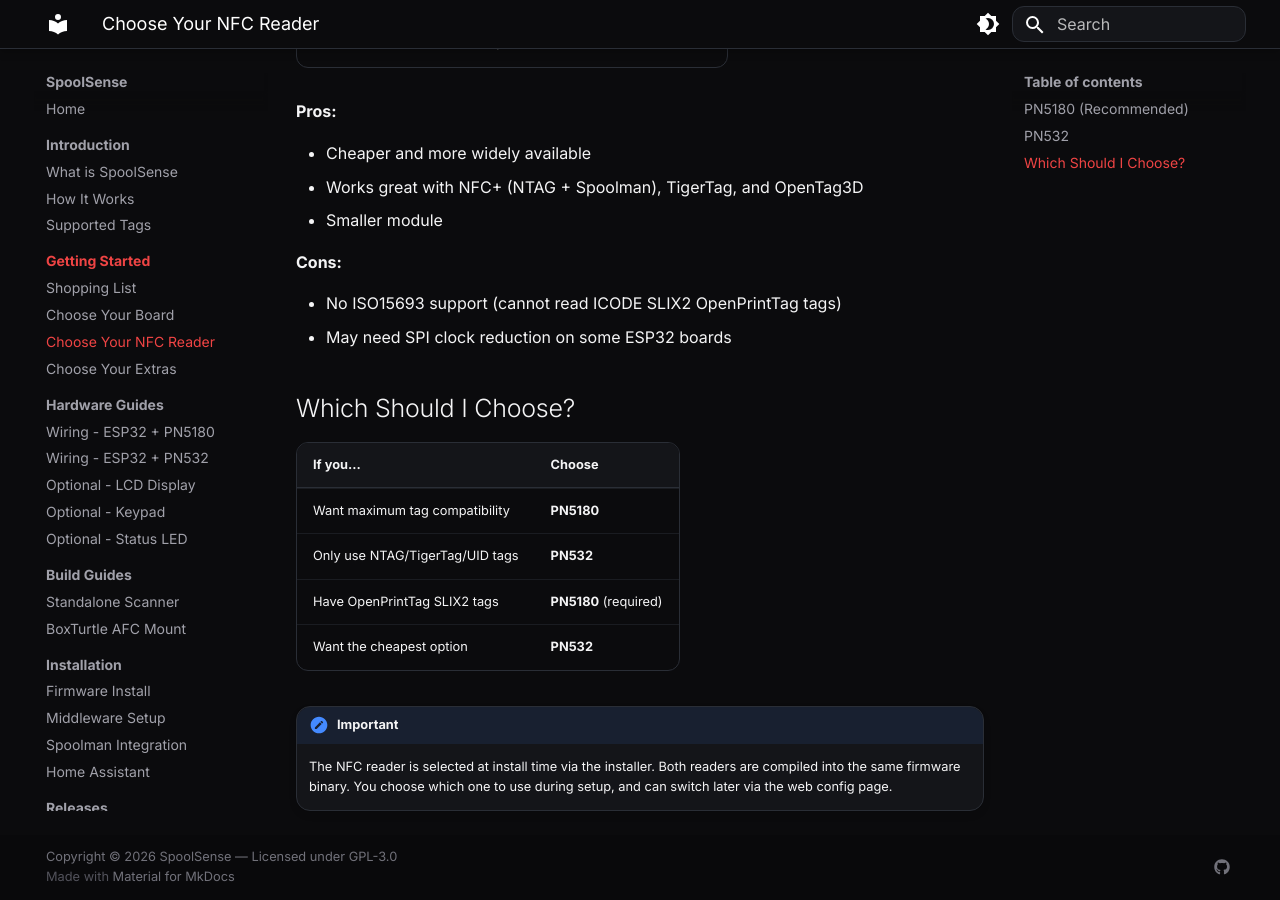
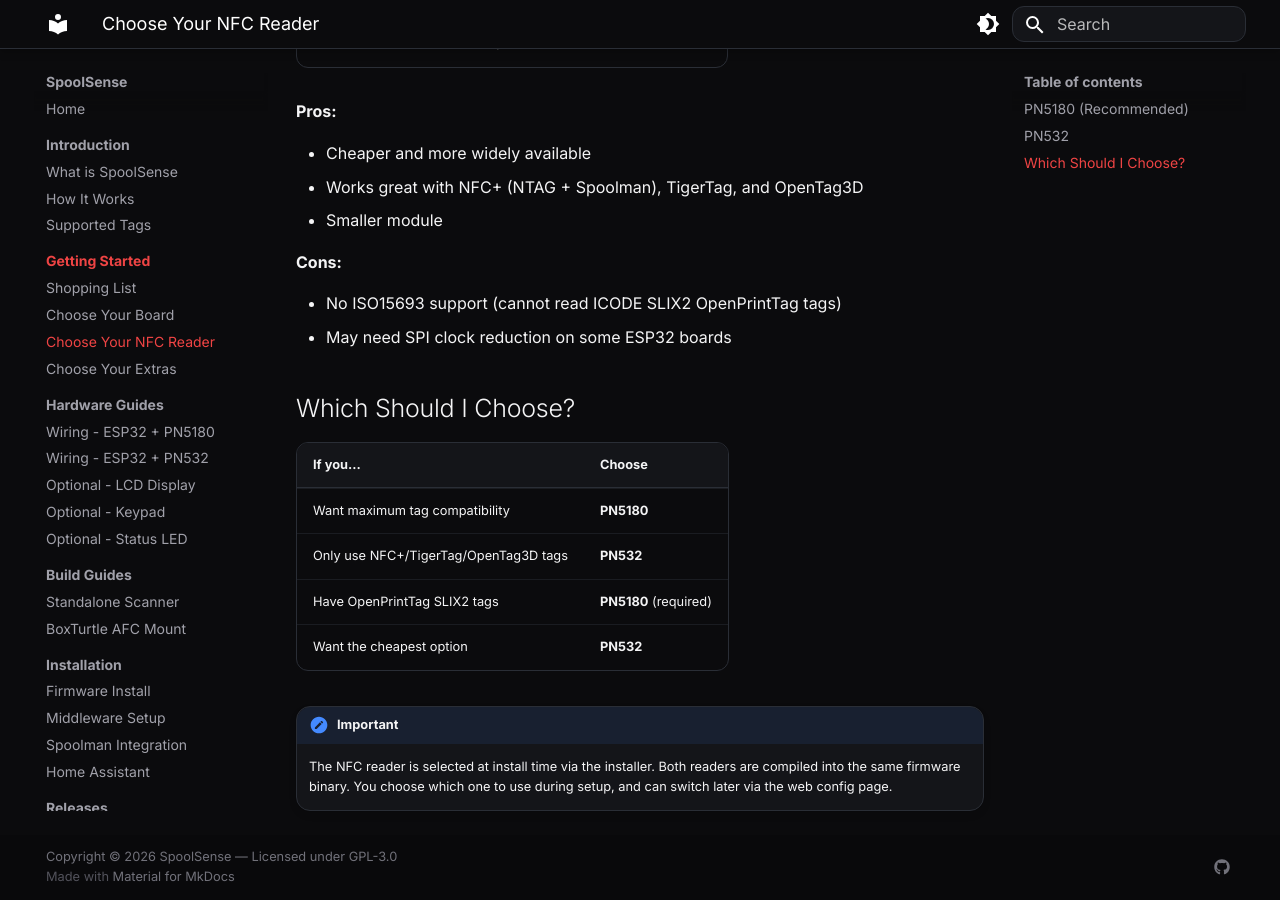
Before and after one commit to SpoolSense/spoolsense.org, an MkDocs documentation site: the page built from docs/getting-started/choose-reader.md, in a window 1280 px wide and 900 px high, scrolled down 1204 px. Built offline with MkDocs 1.6.1 and Material for MkDocs 9.7.7, drawn with Linux system fonts in a browser that asks for light colours.

Commit message:
docs: use NFC+/TigerTag/OpenTag3D in PN532 recommendation

```diff
--- a/docs/getting-started/choose-reader.md
+++ b/docs/getting-started/choose-reader.md
@@ -49,7 +49,7 @@ SpoolSense supports two NFC reader modules. Both connect via SPI and share the s
 | If you... | Choose |
 |-----------|--------|
 | Want maximum tag compatibility | **PN5180** |
-| Only use NTAG/TigerTag/UID tags | **PN532** |
+| Only use NFC+/TigerTag/OpenTag3D tags | **PN532** |
 | Have OpenPrintTag SLIX2 tags | **PN5180** (required) |
 | Want the cheapest option | **PN532** |
 
```
